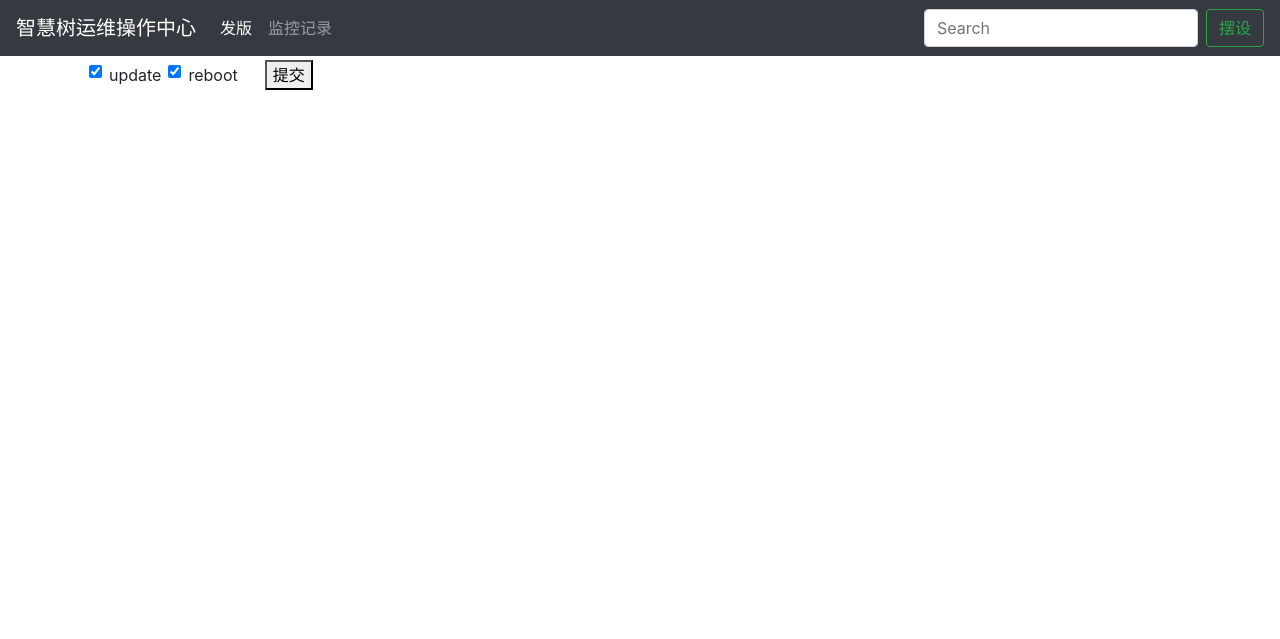
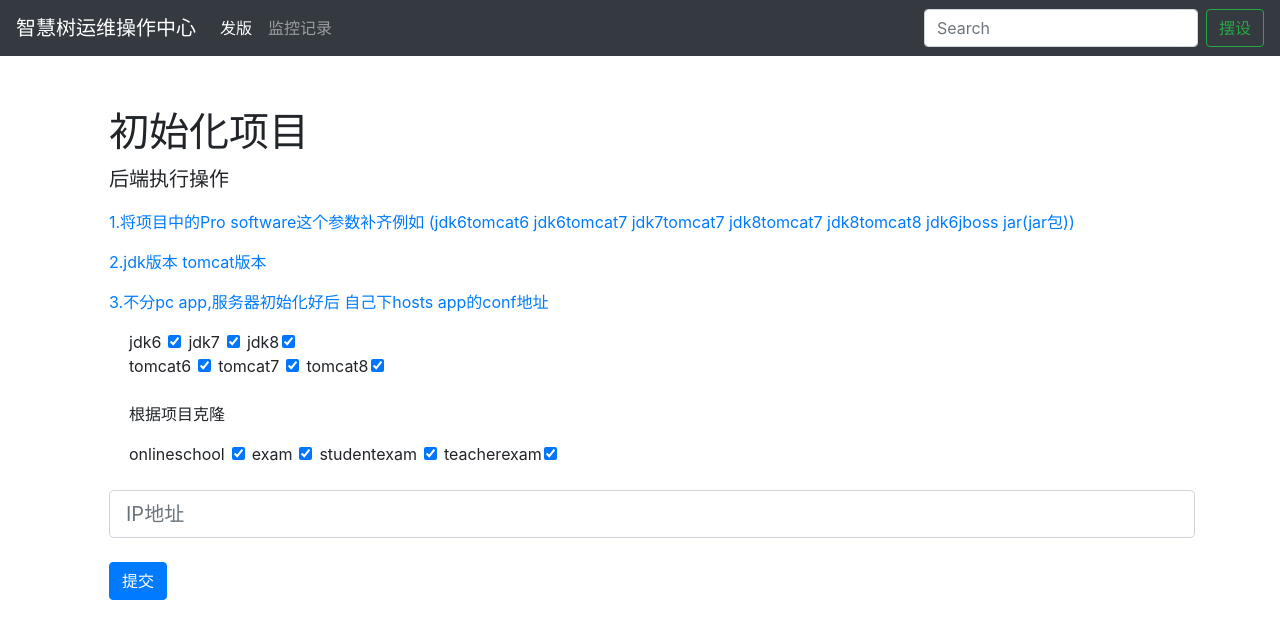
Before and after one commit to 330884795/ops, a Django app: page /cmdb/initser/ in a window 1280 px wide. Shown: the top 639 px of the page. Run offline with Django 3.2, Linux system fonts and the light colour scheme; some libraries are stand-ins or nearby versions.

Commit message:
添加初始化功能

```diff
--- /dev/null
+++ b/cmdb/cron.py
@@ -0,0 +1,2 @@
+def test():
+    print('testone')
--- a/cmdb/views.py
+++ b/cmdb/views.py
@@ -66,7 +66,7 @@ class MyThread(threading.Thread):
                 newtasks('/etc/ansible/nginx-hosts', '172.17.0.63', '/usr/local/nginx/sbin/nginx -s reload')
                 newtasks('/etc/ansible/other-hosts', 'all', 'sh /root/shell/rsync-nginx.sh')
                 thismoment = datetime.datetime.now().strftime('%Y-%m-%d %H:%M:%S')
-                time.sleep(0.3)
+                time.sleep(1)
                 newtasks('/etc/ansible/other-hosts', '172.17.0.64',
                          'cat /usr/local/nginx/conf/conf.d/' + service_info[service]['conf'] + ' | grep ' + i)
                 c = db.testnginx.find({'$and': [{"ip": '172.17.0.64'}, {"time": {"$gt": thismoment}}, ]})
@@ -79,7 +79,7 @@ class MyThread(threading.Thread):
                     return cc
                 return cc
             def open_screen(output):
-                if '#' in output['stdout']:
+                if '#' in str(output['stdout']):
                     newtasks('/etc/ansible/nginx-hosts', '172.17.0.63',
                          "sed -i '/" + i + "/s!#!!1' /usr/local/nginx/conf/conf.d/" + service_info[service]['conf'])
                     newtasks('/etc/ansible/nginx-hosts', '172.17.0.63', '/usr/local/nginx/sbin/nginx -s reload')
@@ -93,7 +93,8 @@ class MyThread(threading.Thread):
                     print('更新服务')
                     newtasks(filename, i, 'sh '+service_info[service]['rsync'])
                 print('重启服务前')
-                newtasks(filename, i, 'nohup sh '+service_info[service]['setup']+' f-restart')
+                newtasks(filename, i, 'nohup '+service_info[service]['setup']+' f-restart')
+                print('nohup '+service_info[service]['setup']+' f-restart')
                 print('重启服务后')
 
                 for tt in range(20):
@@ -142,7 +143,8 @@ class MyThread(threading.Thread):
             if service_info[service]['conf']:
                 info = screen()
                 print('有配置文件')
-                if '#' in info['stdout']:
+                print(info['stdout'])
+                if '#' in str(info['stdout']):
                     print('检测注释是否成功')
                     sync_version(i,filename,service,action)
                 else:
@@ -246,4 +248,12 @@ def getprojectlist(request):
 
 
 def initservice(request):
-    return render(request,'cmdb/servceinit.html')
+    if request.method == 'GET':
+        return render(request,'cmdb/servceinit.html')
+    else:
+        servicelist = request.POST.getlist('chename')
+        ip = request.POST.get('address')
+
+
+        print(servicelist,ip)
+        return HttpResponse('嘻嘻')
--- a/monitor/views.py
+++ b/monitor/views.py
@@ -1,4 +1,5 @@
 from django.shortcuts import render
+#from django.views.generic import
 from .models import record
 # Create your views here.
 
--- a/templates/cmdb/servceinit.html
+++ b/templates/cmdb/servceinit.html
@@ -7,13 +7,45 @@
 {#            <input type="checkbox" class="custom-control-input" name="chename"  v-bind:value="cc.value" v-html="cc.value" v-model="cc.checked">#}
 {#               <label class="custom-control-label" v-html="cc.value"> </label>#}
 {#        </td></tr>#}
+        <h1 class="mt-5">初始化项目</h1>
+    <p class="lead">后端执行操作</p>
+      <p class="text-primary">1.将项目中的Pro software这个参数补齐例如 (jdk6tomcat6 jdk6tomcat7 jdk7tomcat7 jdk8tomcat7 jdk8tomcat8 jdk6jboss jar(jar包))</p>
+      <p class="text-primary">2.jdk版本 tomcat版本</p>
+      <p class="text-primary">3.不分pc app,服务器初始化好后 自己下hosts app的conf地址</p>
+            <form action="/cmdb/initser/" method="POST">
+                {% csrf_token %}
+                <div class="form-check">
 
-                <template v-for="cc in checkboxdata">
-                <input class="form-check-input" type="checkbox"  v-model="cc.checked"  name="chename" v-bind:value="cc.value" v-html="cc.value">
+                <template v-for="cc in jdkdata">
+
                 <label class="form-check-label" v-html="cc.value"> </label>&nbsp&nbsp&nbsp&nbsp&nbsp
-                    </template>
+                    <input class="form-check-input" type="checkbox"  v-model="cc.checked"  name="chename" v-bind:value="cc.value" v-html="cc.value">
+                </template>
+                    </div>
+                <div class="form-check">
 
-                <button type="submit" v-on:click="subinit(cc)">提交</button>
+                <template v-for="cc in tomcatdata">
+
+                <label class="form-check-label" v-html="cc.value"> </label>&nbsp&nbsp&nbsp&nbsp&nbsp
+                    <input class="form-check-input" type="checkbox"  v-model="cc.checked"  name="chename" v-bind:value="cc.value" v-html="cc.value">
+                </template>
+                    </div>
+                <br>
+                <div class="form-check">
+                <p >根据项目克隆</p>
+                <template v-for="cc in toolsdata">
+
+                <label class="form-check-label" v-html="cc.value"> </label>&nbsp&nbsp&nbsp&nbsp&nbsp
+                    <input class="form-check-input" type="checkbox"  v-model="cc.checked"  name="chename" v-bind:value="cc.value" v-html="cc.value">
+
+                </template>
+                    </div>
+
+                <br>
+                <input class="form-control form-control-lg" type="text" name="address" placeholder="IP地址">
+                <br>
+                <button type="submit" class="btn btn-primary mb-2">提交</button>
+                </form>
 
 
 
@@ -25,12 +57,15 @@
       var b = new Vue({
           el:'#checkboxqq',
           data:{
-              checkboxdata:[{checked:true,'value':'update'},{checked:true,'value':'reboot'}]
-              {#checkboxdata:[{checked:true,value:'update'},{checked:true,value:'reboot'}]#}
+              jdkdata:[{checked:true,'value':'jdk6'},{checked:true,'value':'jdk7'},{checked:true,'value':'jdk8'}],
+              tomcatdata:[{checked:true,'value':'tomcat6'},{checked:true,'value':'tomcat7'},{checked:true,'value':'tomcat8'}],
+              toolsdata:[{checked:true,'value':'onlineschool'},{checked:true,'value':'exam'},{checked:true,'value':'studentexam'},{checked:true,'value':'teacherexam'}],
+              content:null
           },
+
           methods:{
-              subinit:function (cc) {
-                  console.log(cc.value)
+              subinit:function () {
+                  console.log(this.content)
               }
           }
       })
```
Also changed, not shown: ops/settings.py (+11 -1 lines).
